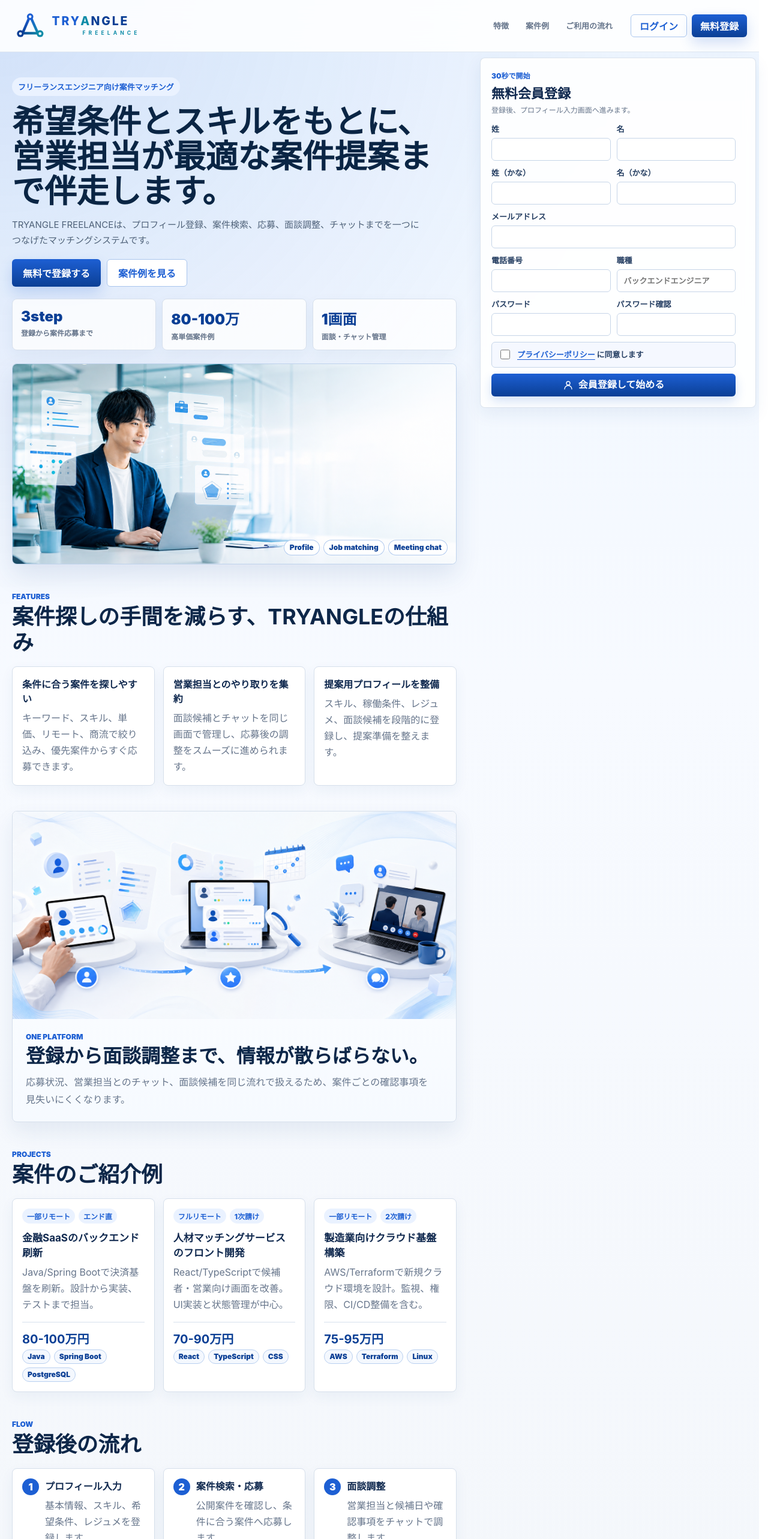
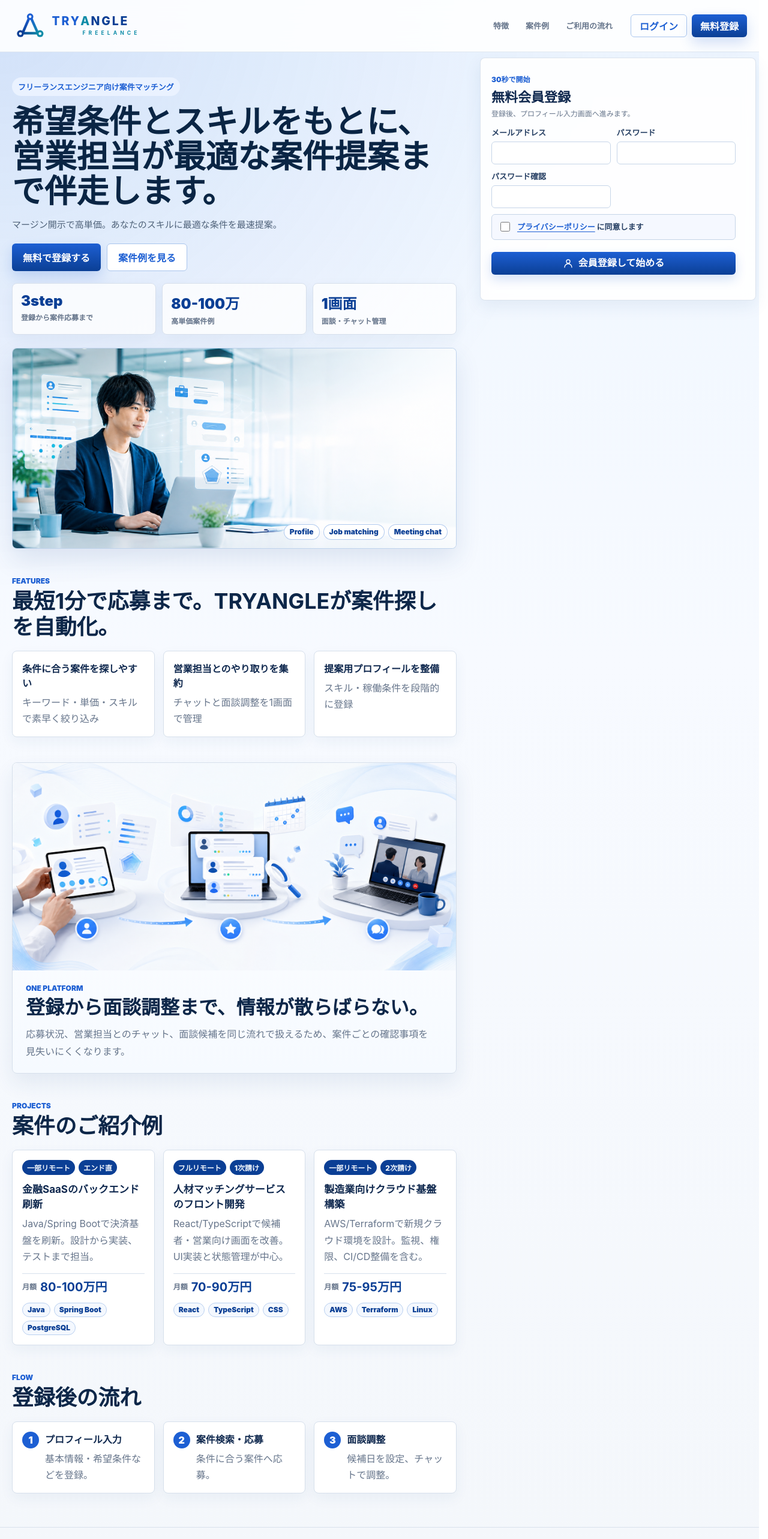
Before and after one commit to taneie/taneie, a Nuxt app: page / in a window 1280 px wide. Shown: the top 2566 px of the page at 60% size. Built offline with nearby package versions, Linux system fonts and the light colour scheme.

Commit message:
スマホ版LPサイトのデザインを修正

```diff
--- a/components/organisms/LoginPanel.vue
+++ b/components/organisms/LoginPanel.vue
@@ -68,7 +68,7 @@
               <p :class="$style.eyebrow">フリーランスエンジニア向け案件マッチング</p>
               <h1>希望条件とスキルをもとに、営業担当が最適な案件提案まで伴走します。</h1>
               <p :class="$style.heroLead">
-                TRYANGLE FREELANCEは、プロフィール登録、案件検索、応募、面談調整、チャットまでを一つにつなげたマッチングシステムです。
+                マージン開示で高単価。あなたのスキルに最適な条件を最速提案。
               </p>
 
               <div :class="$style.heroActions">
@@ -110,21 +110,21 @@
           <section id="features" :class="$style.infoSection">
             <div :class="$style.sectionHead">
               <span>FEATURES</span>
-              <h2>案件探しの手間を減らす、TRYANGLEの仕組み</h2>
+              <h2>最短1分で応募まで。TRYANGLEが案件探しを自動化。</h2>
             </div>
 
             <div :class="$style.featureGrid">
               <article>
                 <strong>条件に合う案件を探しやすい</strong>
-                <p>キーワード、スキル、単価、リモート、商流で絞り込み、優先案件からすぐ応募できます。</p>
+                <p>キーワード・単価・スキルで素早く絞り込み</p>
               </article>
               <article>
                 <strong>営業担当とのやり取りを集約</strong>
-                <p>面談候補とチャットを同じ画面で管理し、応募後の調整をスムーズに進められます。</p>
+                <p>チャットと面談調整を1画面で管理</p>
               </article>
               <article>
                 <strong>提案用プロフィールを整備</strong>
-                <p>スキル、稼働条件、レジュメ、面談候補を段階的に登録し、提案準備を整えます。</p>
+                <p>スキル・稼働条件を段階的に登録</p>
               </article>
             </div>
           </section>
@@ -158,7 +158,7 @@
                 <h3>{{ project.title }}</h3>
                 <p>{{ project.summary }}</p>
                 <div :class="$style.projectFoot">
-                  <strong>{{ project.rate }}</strong>
+                  <span>月額</span><strong>{{ project.rate }}</strong>
                   <div :class="$style.skillBadges" aria-label="スキルセット">
                     <span v-for="skill in project.skills" :key="skill">
                       {{ skill }}
@@ -178,15 +178,15 @@
             <ol :class="$style.flowList">
               <li>
                 <strong>プロフィール入力</strong>
-                <p>基本情報、スキル、希望条件、レジュメを登録します。</p>
+                <p>基本情報・希望条件などを登録。</p>
               </li>
               <li>
                 <strong>案件検索・応募</strong>
-                <p>公開案件を確認し、条件に合う案件へ応募します。</p>
+                <p>条件に合う案件へ応募。</p>
               </li>
               <li>
                 <strong>面談調整</strong>
-                <p>営業担当と候補日や確認事項をチャットで調整します。</p>
+                <p>候補日を設定、チャットで調整。</p>
               </li>
             </ol>
           </section>
@@ -205,40 +205,6 @@
             @submit.prevent="submitRegister"
           >
             <FormInput
-              v-model="registerForm.lastName"
-              label="姓"
-              name="lastName"
-              autocomplete="family-name"
-              required
-              :error="registerErrors.lastName"
-              @update:model-value="markDirty"
-            />
-            <FormInput
-              v-model="registerForm.firstName"
-              label="名"
-              name="firstName"
-              autocomplete="given-name"
-              required
-              :error="registerErrors.firstName"
-              @update:model-value="markDirty"
-            />
-            <FormInput
-              v-model="registerForm.lastNameKana"
-              label="姓（かな）"
-              name="lastNameKana"
-              required
-              :error="registerErrors.lastNameKana"
-              @update:model-value="markDirty"
-            />
-            <FormInput
-              v-model="registerForm.firstNameKana"
-              label="名（かな）"
-              name="firstNameKana"
-              required
-              :error="registerErrors.firstNameKana"
-              @update:model-value="markDirty"
-            />
-            <FormInput
               v-model="registerForm.email"
               label="メールアドレス"
               name="email"
@@ -246,19 +212,6 @@
               autocomplete="email"
               required
               :error="registerErrors.email"
-              @update:model-value="markDirty"
-            />
-            <FormInput
-              v-model="registerForm.phone"
-              label="電話番号"
-              name="phone"
-              @update:model-value="markDirty"
-            />
-            <FormInput
-              v-model="registerForm.role"
-              label="職種"
-              name="role"
-              placeholder="バックエンドエンジニア"
               @update:model-value="markDirty"
             />
             <FormInput
@@ -296,7 +249,7 @@
                 {{ registerErrors.privacyAccepted }}
               </small>
             </label>
-            <BaseButton type="submit" icon="user">会員登録して始める</BaseButton>
+            <BaseButton :class="$style.sendButton" type="submit" icon="user">会員登録して始める</BaseButton>
           </form>
 
         </aside>
@@ -403,14 +356,11 @@
   }
   void requestBrowserNotificationPermission();
 
-  const name = `${registerForm.lastName} ${registerForm.firstName}`.trim();
-  const nameKana = `${registerForm.lastNameKana} ${registerForm.firstNameKana}`.trim();
-
   register({
-    name,
-    nameKana,
+    name: "",
+    nameKana: "",
     email: registerForm.email,
-    phone: registerForm.phone,
+    phone: "",
     role: registerForm.role,
     password: registerForm.password,
     passwordConfirm: registerForm.passwordConfirm
@@ -422,18 +372,6 @@
     delete registerErrors[key];
   });
 
-  if (!registerForm.lastName.trim()) {
-    registerErrors.lastName = "姓を入力してください。";
-  }
-  if (!registerForm.firstName.trim()) {
-    registerErrors.firstName = "名を入力してください。";
-  }
-  if (!registerForm.lastNameKana.trim()) {
-    registerErrors.lastNameKana = "姓のふりがなを入力してください。";
-  }
-  if (!registerForm.firstNameKana.trim()) {
-    registerErrors.firstNameKana = "名のふりがなを入力してください。";
-  }
   if (!registerForm.email.trim()) {
     registerErrors.email = "メールアドレスを入力してください。";
   } else if (!/^[^\s@]+@[^\s@]+\.[^\s@]+$/.test(registerForm.email.trim())) {
@@ -767,7 +705,7 @@
 }
 
 .registerPanel {
-  padding: 18px;
+  padding: 24px 18px 32px 18px;
   border: 1px solid rgba(215, 224, 236, 0.9);
   border-radius: 8px;
   background: rgba(255, 255, 255, 0.88);
@@ -863,6 +801,10 @@
 .privacyConsentError {
   border-color: #d83f4b;
   background: #fff7f7;
+}
+
+.sendButton {
+  margin: 10px 0;
 }
 
 .infoSection,
@@ -986,8 +928,8 @@
   align-items: center;
   border-radius: 999px;
   padding: 0 8px;
-  background: var(--primary-weak);
-  color: var(--primary);
+  background: var(--primary-strong);
+  color: var(--soft);
   font-size: 12px;
   font-weight: 800;
 }
@@ -1000,7 +942,10 @@
 
 .projectFoot {
   display: grid;
-  gap: 4px;
+  grid-template-columns: auto minmax(0, 1fr);
+  column-gap: 6px;
+  row-gap: 4px;
+  align-items: center;
   margin-top: 14px;
   padding-top: 12px;
   border-top: 1px solid var(--line);
@@ -1009,12 +954,19 @@
 .projectFoot strong {
   color: var(--primary-strong);
   font-size: 20px;
+  line-height: 1;
+  white-space: nowrap;
 }
 
 .skillBadges {
   display: flex;
   flex-wrap: wrap;
   gap: 6px;
+  padding-top: 12px;
+}
+
+.projectFoot .skillBadges {
+  grid-column: 1 / -1;
 }
 
 .skillBadges span {
@@ -1034,6 +986,8 @@
   color: var(--muted);
   font-size: 12px;
   font-weight: 800;
+  line-height: 1;
+  white-space: nowrap;
 }
 
 .flowList {
@@ -1154,13 +1108,80 @@
     padding: 22px 12px 40px;
   }
 
-  .stats {
-    grid-template-columns: 1fr;
+  .heroContent h1 {
+    line-height: 1.14;
+  }
+
+  .heroLead {
+    margin-top: 18px;
+    line-height: 1.9;
   }
 
   .heroActions {
     display: grid;
     grid-template-columns: 1fr;
+    margin-top: 22px;
+  }
+
+  .stats {
+    grid-template-columns: 1fr;
+    gap: 12px;
+    margin-top: 26px;
+  }
+
+  .stats div {
+    position: relative;
+    overflow: hidden;
+    padding: 18px 18px 16px 20px;
+    border-color: rgba(185, 207, 235, 0.95);
+    border-radius: 12px;
+    background:
+      linear-gradient(180deg, rgba(255, 255, 255, 0.98), rgba(246, 250, 255, 0.98)),
+      #fff;
+    box-shadow: 0 12px 28px rgba(29, 78, 137, 0.08);
+  }
+
+  .stats div::before {
+    content: "";
+    position: absolute;
+    left: 0;
+    top: 14px;
+    bottom: 14px;
+    width: 4px;
+    border-radius: 0 999px 999px 0;
+    background: linear-gradient(180deg, var(--primary), var(--primary-strong));
+  }
+
+  .stats div::after {
+    content: "";
+    position: absolute;
+    right: -28px;
+    top: -34px;
+    width: 92px;
+    height: 92px;
+    border-radius: 999px;
+    background: rgba(29, 95, 211, 0.08);
+    pointer-events: none;
+  }
+
+  .stats dt {
+    position: relative;
+    z-index: 1;
+    color: var(--primary-strong);
+    font-size: 26px;
+    font-weight: 900;
+    line-height: 1.1;
+    letter-spacing: -0.02em;
+  }
+
+  .stats dd {
+    position: relative;
+    z-index: 1;
+    margin-top: 8px;
+    color: #4f6279;
+    font-size: 13px;
+    font-weight: 800;
+    line-height: 1.6;
   }
 
   .heroVisual img,
@@ -1178,6 +1199,177 @@
     justify-content: flex-start;
   }
 
+  .infoSection,
+  .visualSection,
+  .projectsSection,
+  .flowSection {
+    margin-top: 42px;
+  }
+
+  .sectionHead {
+    margin-bottom: 22px;
+  }
+
+  .sectionHead span,
+  .visualText span {
+    letter-spacing: 0.04em;
+  }
+
+  .sectionHead h2 {
+    margin-top: 7px;
+    line-height: 1.3;
+  }
+
+  .featureGrid,
+  .projectGrid {
+    gap: 18px;
+  }
+
+  .featureGrid article,
+  .projectGrid article {
+    padding: 18px;
+  }
+
+  .featureGrid strong {
+    display: block;
+    line-height: 1.45;
+  }
+
+  .featureGrid p,
+  .projectGrid p {
+    margin-top: 10px;
+    line-height: 1.9;
+  }
+
+  .visualSection {
+    gap: 20px;
+  }
+
+  .visualText {
+    padding: 0 18px 20px;
+  }
+
+  .visualText h2 {
+    margin-top: 8px;
+    line-height: 1.3;
+  }
+
+  .visualText p {
+    margin-top: 13px;
+    line-height: 1.95;
+  }
+
+  .projectMeta {
+    gap: 7px;
+    margin-bottom: 14px;
+  }
+
+  .projectGrid h3 {
+    line-height: 1.45;
+  }
+
+  .projectFoot {
+    row-gap: 6px;
+    align-items: center;
+    margin-top: 18px;
+    padding-top: 14px;
+  }
+
+  .projectFoot strong,
+  .projectFoot > span {
+    line-height: 1;
+  }
+
+  .skillBadges {
+    gap: 7px;
+    padding-top: 12px;
+  }
+
+  .flowSection {
+    margin-top: 48px;
+  }
+
+  .flowSection .sectionHead {
+    margin-bottom: 24px;
+  }
+
+  .flowList {
+    position: relative;
+    display: grid;
+    grid-template-columns: 1fr;
+    gap: 0;
+    padding: 4px 0 4px;
+    list-style: none;
+  }
+
+  .flowList::before {
+    content: "";
+    position: absolute;
+    left: 32px;
+    top: 26px;
+    bottom: 26px;
+    width: 2px;
+    border-radius: 999px;
+    background: linear-gradient(
+      180deg,
+      rgba(29, 95, 211, 0.95),
+      rgba(29, 95, 211, 0.34)
+    );
+    pointer-events: none;
+  }
+
+  .flowList li {
+    position: relative;
+    min-width: 0;
+    padding: 20px 18px 20px 70px;
+    border: 1px solid rgba(185, 207, 235, 0.95);
+    border-radius: 12px;
+    background:
+      linear-gradient(180deg, rgba(255, 255, 255, 0.98), rgba(246, 250, 255, 0.98)),
+      #fff;
+    box-shadow: 0 12px 28px rgba(29, 78, 137, 0.08);
+    counter-increment: flow;
+  }
+
+  .flowList li + li {
+    margin-top: 16px;
+  }
+
+  .flowList li::before {
+    content: counter(flow);
+    position: absolute;
+    left: 18px;
+    top: 20px;
+    z-index: 1;
+    width: 30px;
+    height: 30px;
+    display: grid;
+    place-items: center;
+    border: 3px solid #fff;
+    border-radius: 999px;
+    background: linear-gradient(180deg, var(--primary), var(--primary-strong));
+    color: #fff;
+    font-size: 13px;
+    font-weight: 900;
+    line-height: 1;
+    box-shadow:
+      0 0 0 1px rgba(29, 95, 211, 0.18),
+      0 8px 18px rgba(29, 95, 211, 0.24);
+  }
+
+  .flowList strong {
+    display: block;
+    color: #0d2749;
+    font-size: 16px;
+    line-height: 1.45;
+  }
+
+  .flowList p {
+    margin-top: 10px;
+    color: var(--muted);
+    line-height: 1.9;
+  }
+
   .registerPanel {
     padding: 16px 16px 24px 16px;
   }
@@ -1192,10 +1384,6 @@
     grid-column: auto;
   }
 
-  .visualText {
-    padding: 0 16px 16px;
-  }
-
   .landingFooter {
     padding: 18px 12px 28px;
     align-items: flex-start;
```
